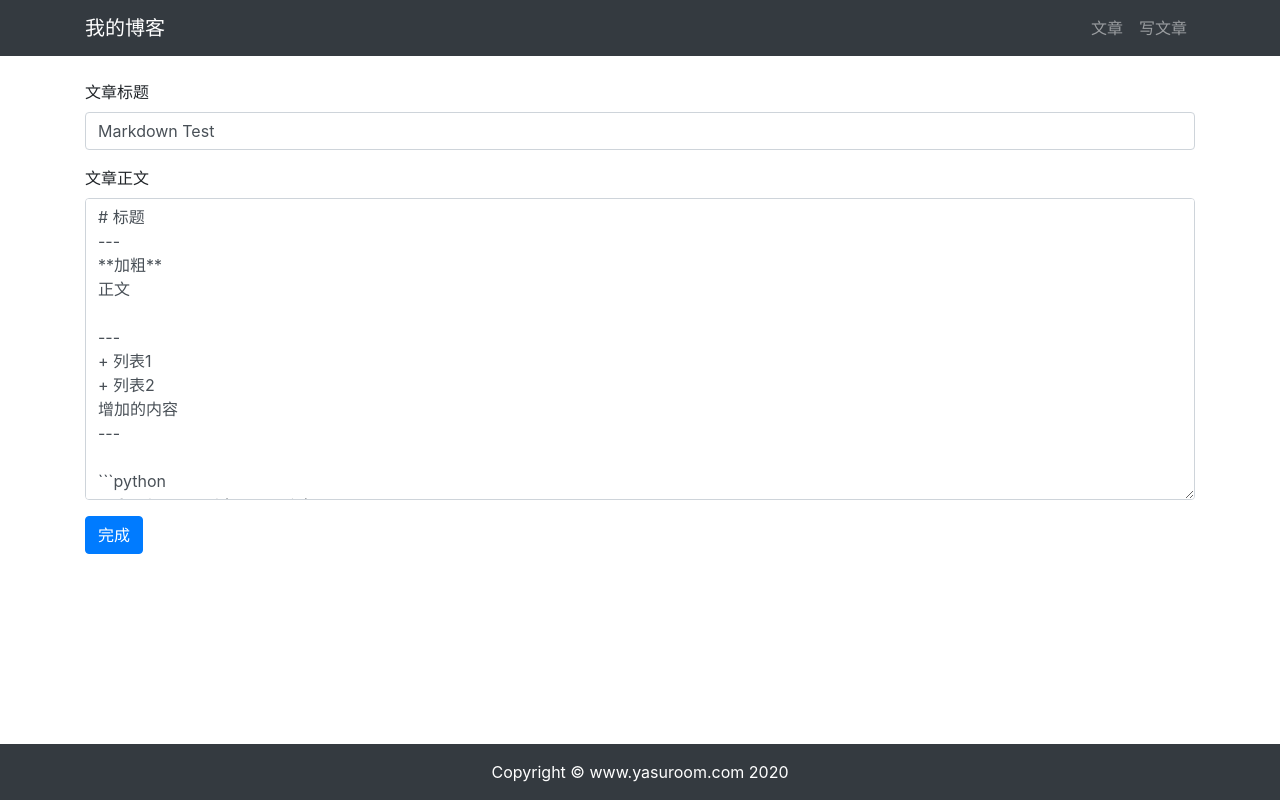
After one commit to Menah3m/Django-blog, a Django app: page /article/article-update/4/ in a window 1280 px wide. The commit adds this page. Run offline with Django 3.2, Linux system fonts and the light colour scheme; data comes from the database, SQL or seed files in the repository; both versions use the stored data as it was after the commit; some libraries are stand-ins or nearby versions.

Commit message:
增加编辑文章功能

```diff
--- a/article/urls.py
+++ b/article/urls.py
@@ -11,4 +11,5 @@ urlpatterns = [
     path('article-detail/<int:id>/', views.article_detail, name='article_detail'),
     path('article-create/', views.article_create, name='article_create'),
     path('article-safe-delete/<int:id>/', views.article_safe_delete, name='article_safe_delete'),
+    path('article-update/<int:id>/', views.article_update, name='article_update'),
 ]
--- a/article/views.py
+++ b/article/views.py
@@ -66,3 +66,36 @@ def article_safe_delete(request, id):
         return redirect("article:article_list")
     else:
         return HttpResponse("仅允许post请求")
+
+
+def article_update(request, id):
+    """
+    更新文章的视图函数
+    通过POST方法提交表单，更新tittle，body字段
+    GET方法进入初始表单页面
+    id：文章的id
+    """
+    # 获取需要修改的具体文章对象
+    article = ArticlePost.objects.get(id=id)
+    # 判断用户是否为POST提交表单数据
+    if request.method == "POST":
+        # 将提交的数据赋值到表单实例中
+        article_post_form = ArticlePostForm(data=request.POST)
+        # 判断提交的数据是否满足模型的要求
+        if article_post_form.is_valid():
+            article.title = request.POST['title']
+            article.body = request.POST['body']
+            article.save()
+            # 完成后返回到修改的文章中。需要传入文章的id值
+            return redirect("article:article_detail", id=id)
+        # 如果数据不合法，返回错误信息
+        else:
+            return HttpResponse("表单内容有误，请重新填写。")
+    # 如果用户GET请求获取数据
+    else:
+        # 创建表单类实例
+        article_post_form = ArticlePostForm()
+        # 赋值上下文，将article文章对象也传递进去，以提取旧的内容
+        context = {'article':article,'article_post_form':article_post_form}
+        # 将响应返回到模板中
+        return render(request, 'article/update.html', context)
--- a/templates/article/detail.html
+++ b/templates/article/detail.html
@@ -17,6 +17,7 @@
         <h1 class="col-12 mt-4 mb-4">{{ article.title }}</h1>
         <div class="col-12 alert alert-success">作者：{{ article.author }}
             · <a href="#" onclick="confirm_safe_delete()">删除文章</a>
+            · <a href="{% url "article:article_update" article.id %}">编辑文章</a>
             <form
                     style="display:none;"
                     id="safe_delete"
--- /dev/null
+++ b/templates/article/update.html
@@ -0,0 +1,25 @@
+{% extends "base.html" %} {% load staticfiles %}
+{% block title %} 更新文章 {% endblock title %}
+{% block content %}
+<div class="container">
+    <div class="row">
+        <div class="col-12">
+            <br>
+            <form method="post" action=".">
+                {% csrf_token %}
+                <div class="form-group">
+                    <label for="title">文章标题</label>
+                    <!-- 在 value 属性中指定文本框的初始值为旧的内容，即 article 对象中的 title 字段 -->
+                    <input type="text" class="form-control" id="title" name="title" value="{{ article.title }}">
+                </div>
+                <div class="form-group">
+                    <label for="body">文章正文</label>
+                    <!-- 文本域不需要 value 属性，直接在标签体中嵌入数据即可 -->
+                    <textarea type="text" class="form-control" id="body" name="body" rows="12">{{ article.body }}</textarea>
+                </div>
+                <button type="submit" class="btn btn-primary">完成</button>
+            </form>
+        </div>
+    </div>
+</div>
+{% endblock content %}
```
Also changed, not shown: db.sqlite3.
